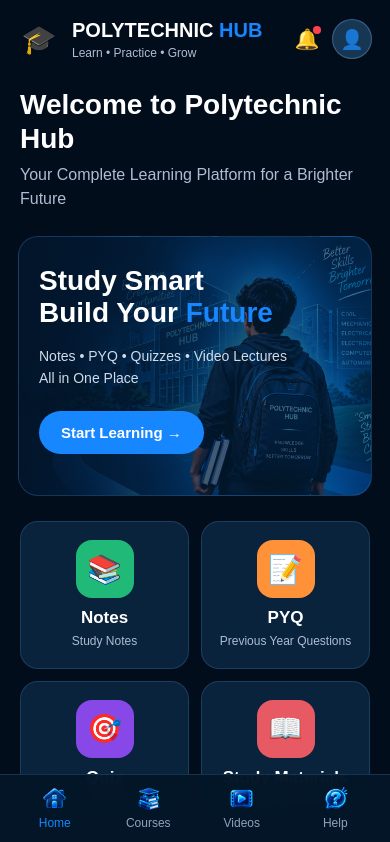
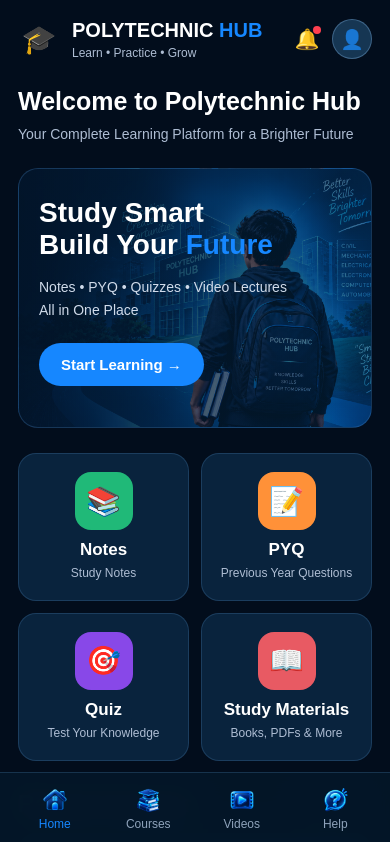
Before and after one commit to lalan-kumar-design/polytechnic-hub, a Next.js app: page / in a window 390 px wide. Shown: the top 842 px of the page. Built offline with nearby package versions, Linux system fonts and the light colour scheme.

Commit message:
Update CSS styles for layout adjustments
Adjusted various CSS properties for layout and styling improvements.

```diff
--- a/app/globals.css
+++ b/app/globals.css
@@ -22,7 +22,7 @@ body {
 }
 
 main {
-  padding-bottom: 85px;
+  padding-bottom: 90px;
 }
 
 .top-header {
@@ -46,6 +46,7 @@ main {
   align-items: center;
   justify-content: center;
   font-size: 38px;
+  flex-shrink: 0;
 }
 
 .brand h2 {
@@ -79,8 +80,8 @@ main {
   justify-content: center;
   border: none;
   background: transparent;
+  color: #ffffff;
   font-size: 22px;
-  color: #ffffff;
   cursor: pointer;
 }
 
@@ -104,6 +105,7 @@ main {
   background: #163653;
   border: 1px solid rgba(120, 170, 215, 0.4);
   font-size: 21px;
+  flex-shrink: 0;
 }
 
 .welcome {
@@ -311,17 +313,19 @@ main {
   transform: translateX(-50%);
   width: 100%;
   max-width: 720px;
+  height: 72px;
   display: grid;
   grid-template-columns: repeat(4, 1fr);
-  padding: 10px 8px 14px;
+  padding: 8px 8px 10px;
   background: rgba(4, 22, 40, 0.97);
   backdrop-filter: blur(15px);
   -webkit-backdrop-filter: blur(15px);
   border-top: 1px solid rgba(80, 140, 190, 0.25);
-  z-index: 100;
+  z-index: 1000;
 }
 
 .nav-item {
+  min-width: 0;
   display: flex;
   flex-direction: column;
   align-items: center;
@@ -332,15 +336,21 @@ main {
   transition: color 0.2s ease, transform 0.2s ease;
 }
 
-.nav-item img {
-  width: 28px;
-  height: 28px;
-  object-fit: contain;
-  display: block;
+.bottom-nav .nav-item img {
+  width: 28px !important;
+  height: 28px !important;
+  max-width: 28px !important;
+  max-height: 28px !important;
+  min-width: 28px !important;
+  min-height: 28px !important;
+  object-fit: contain !important;
+  display: block !important;
+  flex-shrink: 0 !important;
 }
 
 .nav-item small {
   font-size: 12px;
+  line-height: 1;
 }
 
 .nav-item.active {
@@ -386,6 +396,18 @@ main {
     font-size: 19px;
   }
 
+  .welcome {
+    padding: 18px;
+  }
+
+  .welcome h1 {
+    font-size: 25px;
+  }
+
+  .welcome p {
+    font-size: 14px;
+  }
+
   .hero {
     min-height: 260px;
     margin-left: 18px;
@@ -404,8 +426,20 @@ main {
     font-size: 14px;
   }
 
-  .nav-item img {
-    width: 27px;
-    height: 27px;
+  .quick-access {
+    margin-left: 18px;
+    margin-right: 18px;
+  }
+
+  .courses-section {
+    margin-left: 18px;
+    margin-right: 18px;
+  }
+
+  .bottom-nav .nav-item img {
+    width: 28px !important;
+    height: 28px !important;
+    max-width: 28px !important;
+    max-height: 28px !important;
   }
   }
```
